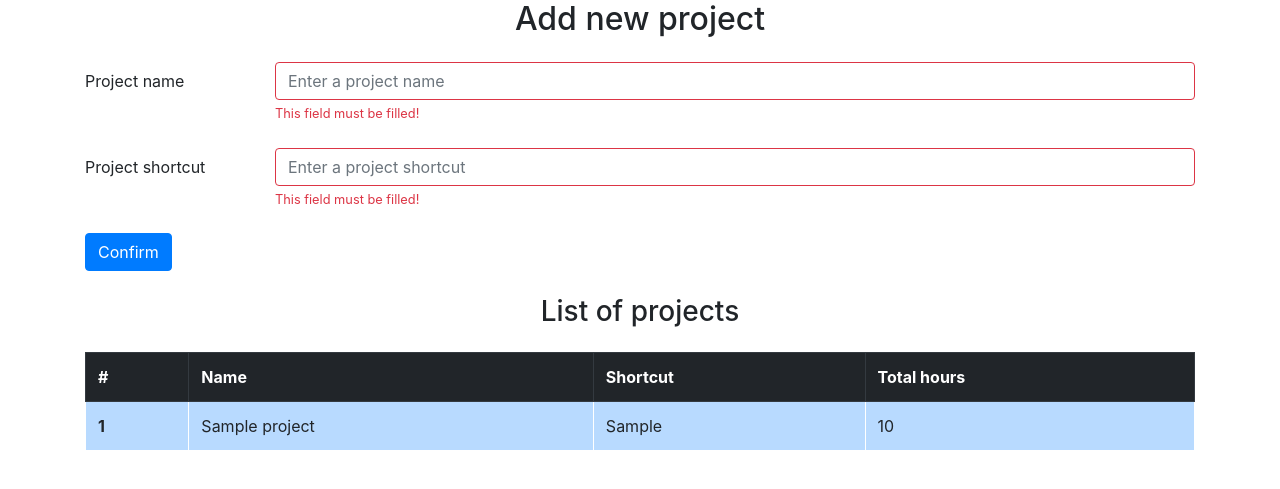
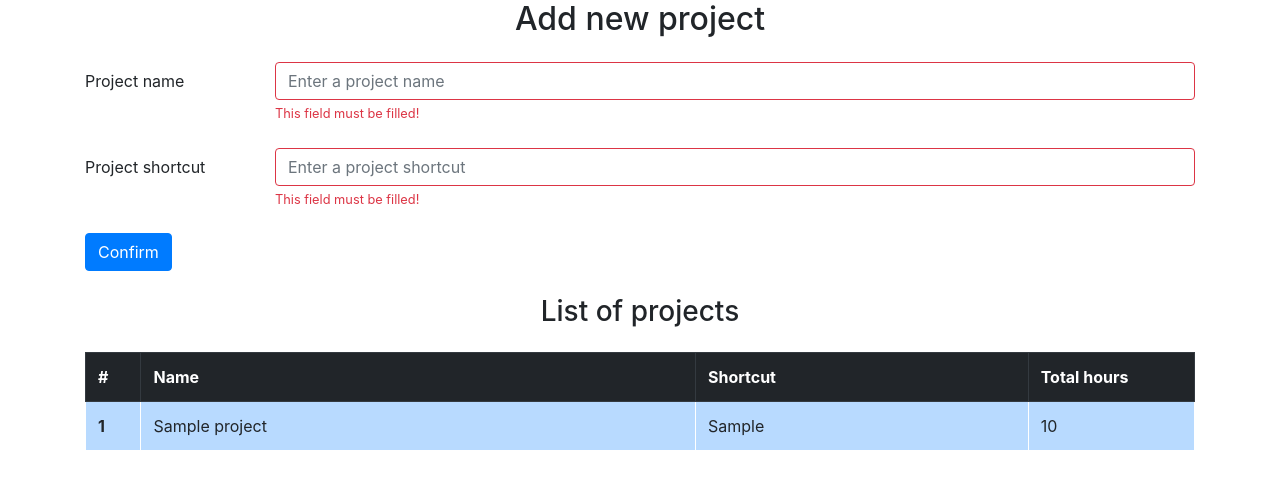
Before and after one commit to Gamattowicz/Timetracker_Flask, a Flask app: page /projects in a window 1280 px wide. Shown: the part 80-569 px from the top of the page. Run offline with Flask 2, Linux system fonts and the light colour scheme; a user stored in the database is signed in; tables that the repository leaves empty hold one stand-in row (values such as "Sample post"); some libraries are stand-ins or nearby versions.

Commit message:
change width of columns in list of projects

```diff
--- a/timetracker/templates/projects.html
+++ b/timetracker/templates/projects.html
@@ -36,10 +36,10 @@
     <table class="table table-primary table-hover table-bordered">
       <thead class="thead-dark">
         <tr>
-          <th class="border border-dark" scope="col">#</th>
-          <th class="border border-dark" scope="col">Name</th>
-          <th class="border border-dark" scope="col">Shortcut</th>
-          <th class="border border-dark" scope="col">Total hours</th>
+          <th class="border border-dark" scope="col" style="width:5%">#</th>
+          <th class="border border-dark" scope="col" style="width:50%">Name</th>
+          <th class="border border-dark" scope="col" style="width:30%">Shortcut</th>
+          <th class="border border-dark" scope="col" style="width:15%">Total hours</th>
         </tr>
       </thead>
         <tbody>
```
